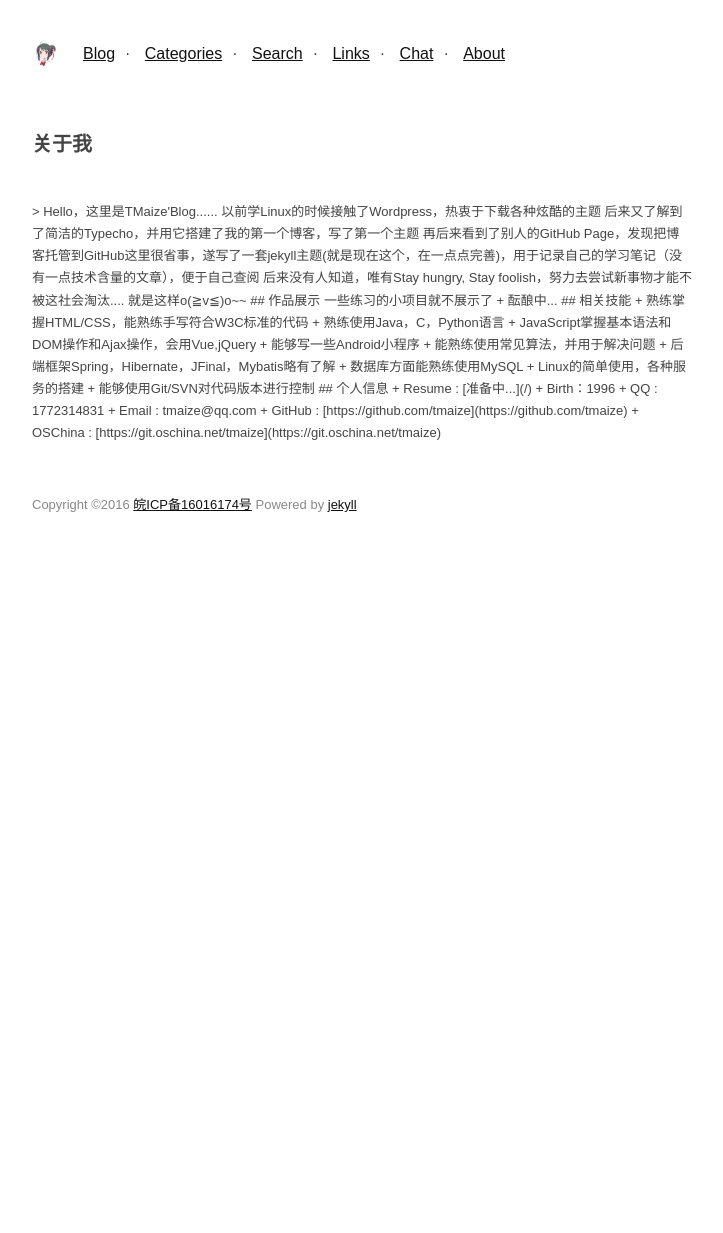
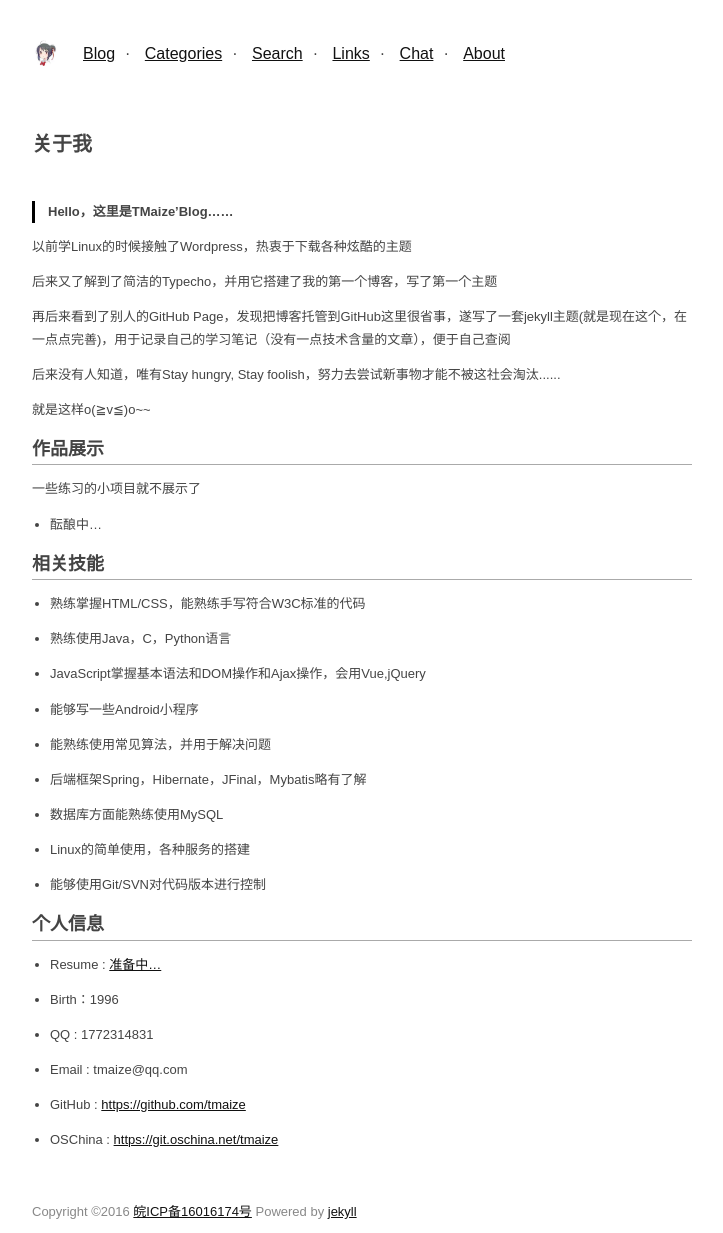
Before and after one commit to TMaize/tmaize-blog, a Jekyll site: the page built from pages/about.html, in a window 1280 px wide. Shown: the whole page, without its empty margins (278-1001 px from the left). Built offline with Jekyll 4.4.1, drawn with Linux system fonts in a browser that asks for light colours; before the commit the page ends 900 px from its top, so only the background shows below that.

```diff
--- a/pages/about.html
+++ b/pages/about.html
@@ -3,54 +3,79 @@
 title: 关于我
 ---
 
-> Hello，这里是TMaize'Blog......
+<blockquote>
+  <p>Hello，这里是TMaize’Blog……</p>
+</blockquote>
 
-以前学Linux的时候接触了Wordpress，热衷于下载各种炫酷的主题
+<p>以前学Linux的时候接触了Wordpress，热衷于下载各种炫酷的主题</p>
 
-后来又了解到了简洁的Typecho，并用它搭建了我的第一个博客，写了第一个主题
+<p>后来又了解到了简洁的Typecho，并用它搭建了我的第一个博客，写了第一个主题</p>
 
-再后来看到了别人的GitHub Page，发现把博客托管到GitHub这里很省事，遂写了一套jekyll主题(就是现在这个，在一点点完善)，用于记录自己的学习笔记（没有一点技术含量的文章），便于自己查阅
+<p>再后来看到了别人的GitHub Page，发现把博客托管到GitHub这里很省事，遂写了一套jekyll主题(就是现在这个，在一点点完善)，用于记录自己的学习笔记（没有一点技术含量的文章），便于自己查阅</p>
 
-后来没有人知道，唯有Stay hungry, Stay foolish，努力去尝试新事物才能不被这社会淘汰....
+<p>后来没有人知道，唯有Stay hungry, Stay foolish，努力去尝试新事物才能不被这社会淘汰......</p>
 
-就是这样o(≧v≦)o~~
+<p>就是这样o(≧v≦)o~~</p>
 
-## 作品展示
+<h1 id="作品展示">作品展示</h1>
 
-一些练习的小项目就不展示了
+<p>一些练习的小项目就不展示了</p>
 
-+ 酝酿中...
+<ul>
+  <li>酝酿中…</li>
+</ul>
 
-## 相关技能
+<h1 id="相关技能">相关技能</h1>
 
-+ 熟练掌握HTML/CSS，能熟练手写符合W3C标准的代码
+<ul>
+  <li>
+    <p>熟练掌握HTML/CSS，能熟练手写符合W3C标准的代码</p>
+  </li>
+  <li>
+    <p>熟练使用Java，C，Python语言</p>
+  </li>
+  <li>
+    <p>JavaScript掌握基本语法和DOM操作和Ajax操作，会用Vue,jQuery</p>
+  </li>
+  <li>
+    <p>能够写一些Android小程序</p>
+  </li>
+  <li>
+    <p>能熟练使用常见算法，并用于解决问题</p>
+  </li>
+  <li>
+    <p>后端框架Spring，Hibernate，JFinal，Mybatis略有了解</p>
+  </li>
+  <li>
+    <p>数据库方面能熟练使用MySQL</p>
+  </li>
+  <li>
+    <p>Linux的简单使用，各种服务的搭建</p>
+  </li>
+  <li>
+    <p>能够使用Git/SVN对代码版本进行控制</p>
+  </li>
+</ul>
 
-+ 熟练使用Java，C，Python语言
+<h1 id="个人信息">个人信息</h1>
 
-+ JavaScript掌握基本语法和DOM操作和Ajax操作，会用Vue,jQuery
-
-+ 能够写一些Android小程序
-
-+ 能熟练使用常见算法，并用于解决问题
-
-+ 后端框架Spring，Hibernate，JFinal，Mybatis略有了解
-
-+ 数据库方面能熟练使用MySQL
-
-+ Linux的简单使用，各种服务的搭建
-
-+ 能够使用Git/SVN对代码版本进行控制
-
-## 个人信息
-
-+ Resume : [准备中...](/)
-
-+ Birth：1996
-
-+ QQ : 1772314831
-
-+ Email : tmaize@qq.com
-
-+ GitHub : [https://github.com/tmaize](https://github.com/tmaize)
-
-+ OSChina : [https://git.oschina.net/tmaize](https://git.oschina.net/tmaize)
+<ul>
+  <li>
+    <p>Resume : <a href="/">准备中…</a></p>
+  </li>
+  <li>
+    <p>Birth：1996</p>
+  </li>
+  <li>
+    <p>QQ : 1772314831</p>
+  </li>
+  <li>
+    <p>Email : tmaize@qq.com</p>
+  </li>
+  <li>
+    <p>GitHub : <a href="https://github.com/tmaize">https://github.com/tmaize</a></p>
+  </li>
+  <li>
+    <p>OSChina : <a href="https://git.oschina.net/tmaize">https://git.oschina.net/tmaize</a></p>
+  </li>
+</ul>
```
Also changed, not shown: _posts/2017-06-07-关于我.md (deleted, +0 -57 lines).
